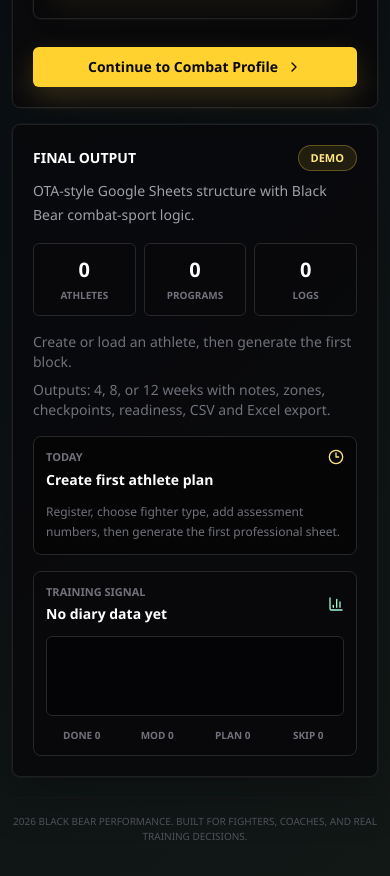
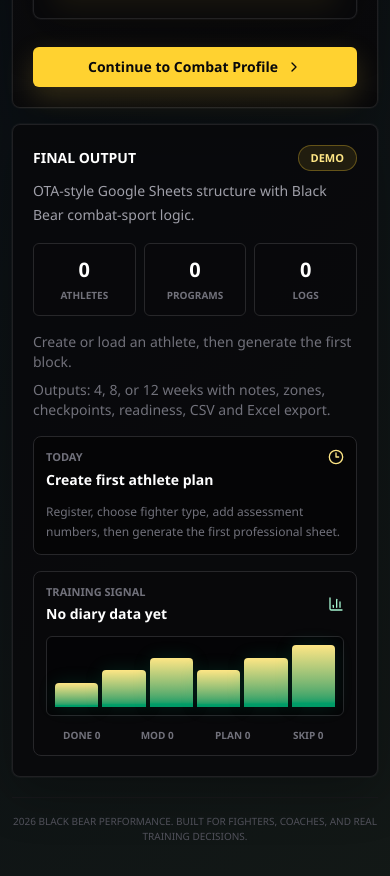
Before and after one commit to ihorkot12/X, a React (Vite) app: page / in a window 390 px wide. Shown: the part 3240-4116 px from the top of the page. Built offline with nearby package versions, Linux system fonts and the light colour scheme.

Commit message:
Fix dashboard chart and panel sizing

```diff
--- a/src/App.tsx
+++ b/src/App.tsx
@@ -1497,7 +1497,7 @@
   const readinessData = readinessDataRaw.length ? [...Array(Math.max(0, 6 - readinessDataRaw.length)).fill(0), ...readinessDataRaw] : [2, 3, 4, 3, 4, 5];
 
   return (
-    <Card className="premium-reveal grid content-start gap-4 border-zinc-700/80">
+    <Card className="premium-reveal grid content-start gap-4 self-start border-zinc-700/80 lg:sticky lg:top-32">
       <div>
         <div className="flex items-center justify-between gap-3">
           <h3 className="text-sm font-bold uppercase text-white">{account ? "Command center" : "Final output"}</h3>
@@ -1637,7 +1637,7 @@
       {values.map((value, index) => {
         const height = Math.max(12, Math.min(100, (value / max) * 100));
         return (
-          <div key={`${value}-${index}`} className="flex flex-1 items-end">
+          <div key={`${value}-${index}`} className="flex h-full flex-1 items-end">
             <div
               className="w-full rounded-t bg-gradient-to-t from-emerald-600 to-amber-200 shadow-[0_0_18px_rgba(16,185,129,0.15)]"
               style={{ height: `${height}%` }}
```
